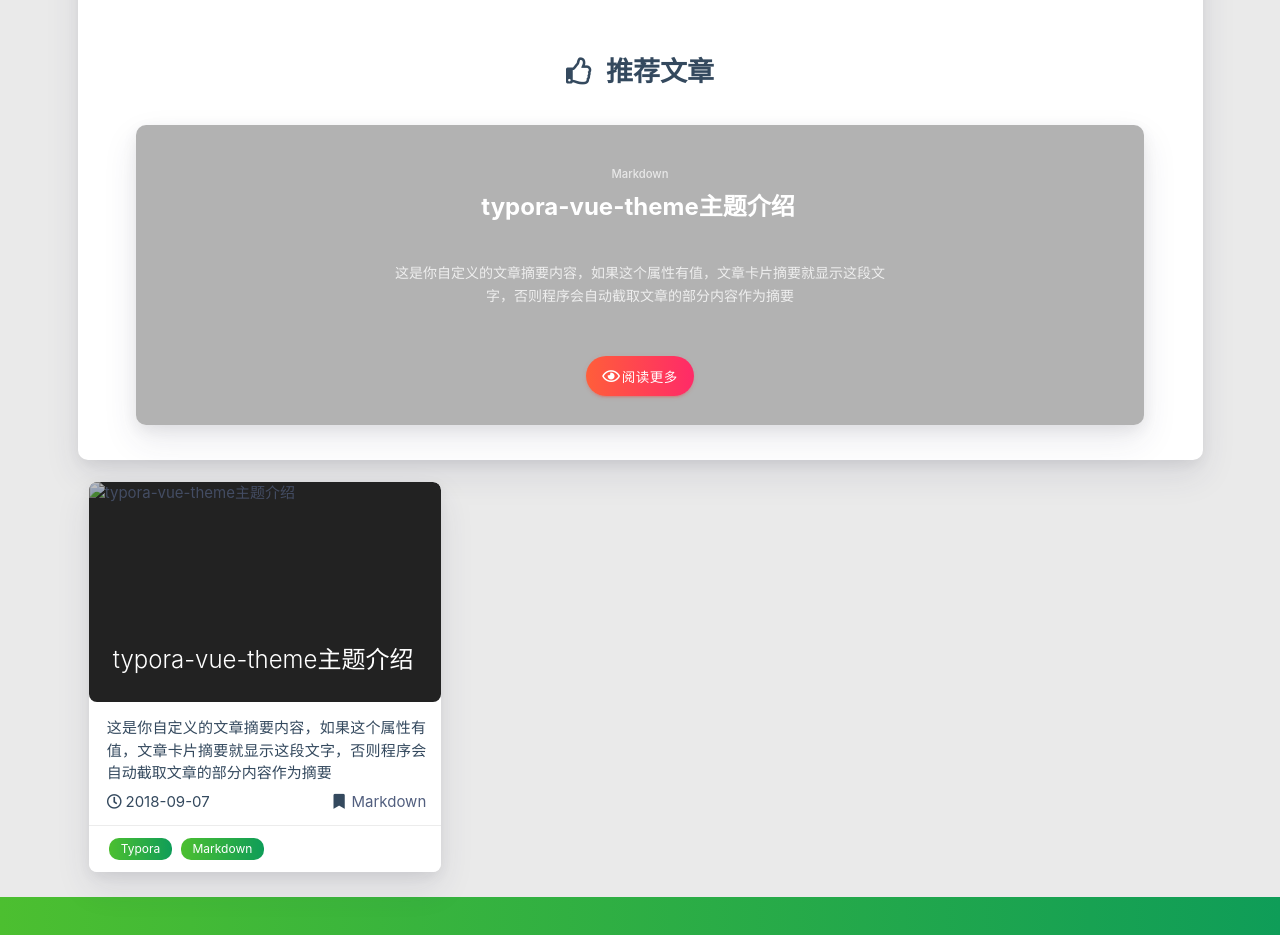
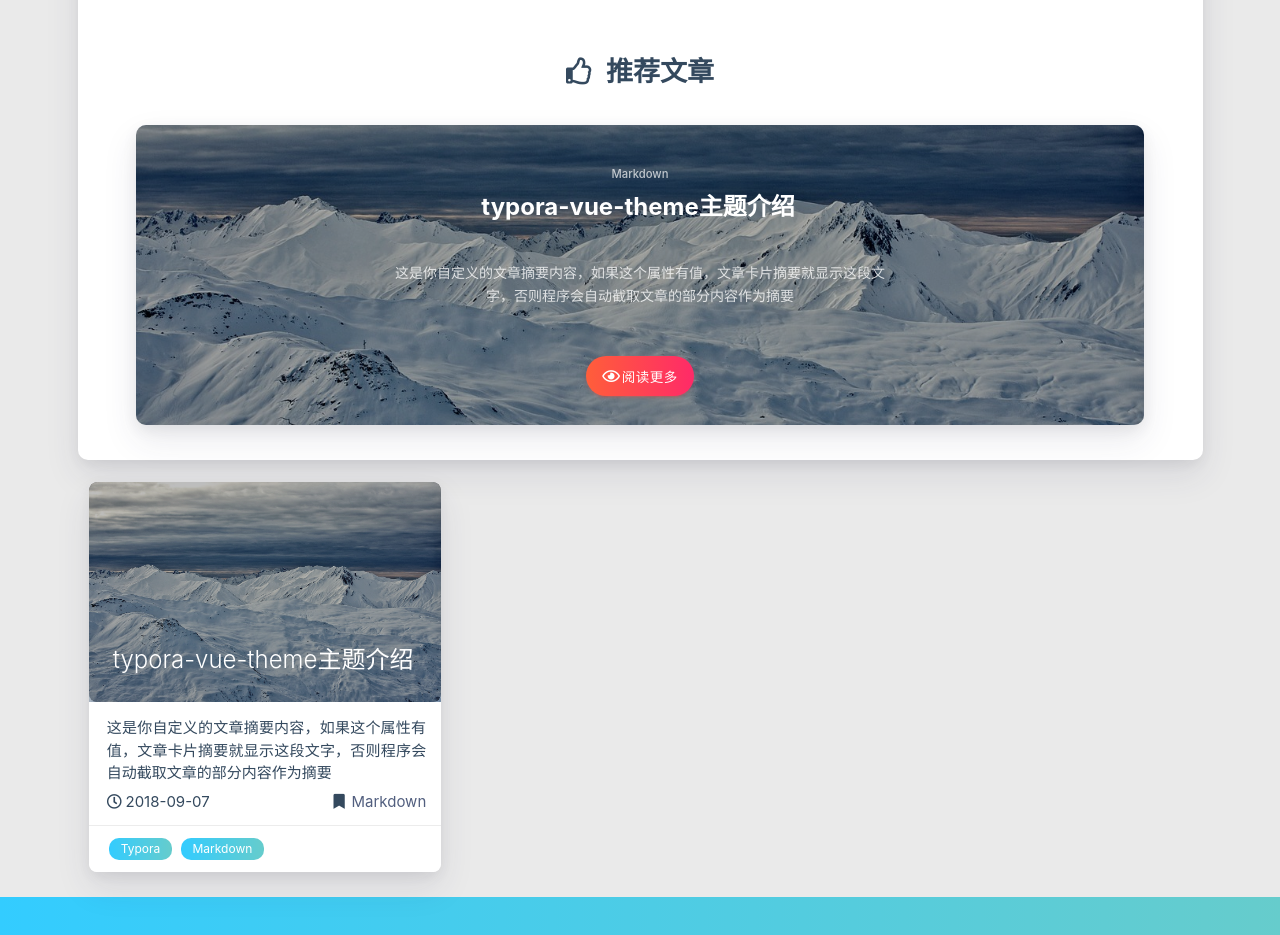
Before and after one commit to Zhdda/bbblog, a plain HTML site: page index.html in a window 1280 px wide. Shown: the part 1030-1965 px from the top of the page. Drawn offline with nearby package versions, Linux system fonts and the light colour scheme; some packages are replaced by stand-ins of ours; a script that the page names is missing.

Commit message:
Site updated: 2020-11-26 16:48:57

```diff
--- a/css/matery.css
+++ b/css/matery.css
@@ -268,7 +268,7 @@ mark {
 }
 
 .bg-color {
-    background-image: linear-gradient(to right, #4cbf30 0%, #0f9d58 100%);
+    background-image: linear-gradient(to right, #33CCFF 0%, #66CCCC 100%);
 }
 
 .text-color {
--- a/index.html
+++ b/index.html
@@ -387,7 +387,7 @@
 
 
             <div class="carousel-item amber white-text carousel-post bg-cover"
-                 style="background-image: url('/bbblog/images/1.jpg');">
+                 style="background-image: url('/bbblog/medias/banner/4.jpg');">
                 <div class="container">
                     <div class="row">
                         <div class="col s10 offset-s1">
@@ -518,7 +518,7 @@
 
     <div class="col s12" >
 
-             <div class="post-card" style="background-image: url('/bbblog/source/images/xxx.jpg')">
+             <div class="post-card" style="background-image: url('/bbblog/medias/banner/4.jpg')">
 
             <div class="post-body">
                 <div class="post-categories">
@@ -562,7 +562,7 @@
                     <a href="/bbblog/2018/09/07/hello-world/">
                         <div class="card-image">
 
-                            <img src="/bbblog/source/images/xxx.jpg" class="responsive-img" alt="typora-vue-theme主题介绍">
+                            <img src="/bbblog/medias/banner/4.jpg" class="responsive-img" alt="typora-vue-theme主题介绍">
 
                             <span class="card-title">typora-vue-theme主题介绍</span>
                         </div>
```
Also changed, not shown: 2018/09/07/hello-world/index.html (+3 -3 lines), archives/2018/09/index.html (+1 -1 lines), archives/2018/index.html (+1 -1 lines), archives/index.html (+1 -1 lines), categories/Markdown/index.html (+1 -1 lines), tags/Markdown/index.html (+1 -1 lines), tags/Typora/index.html (+1 -1 lines).
